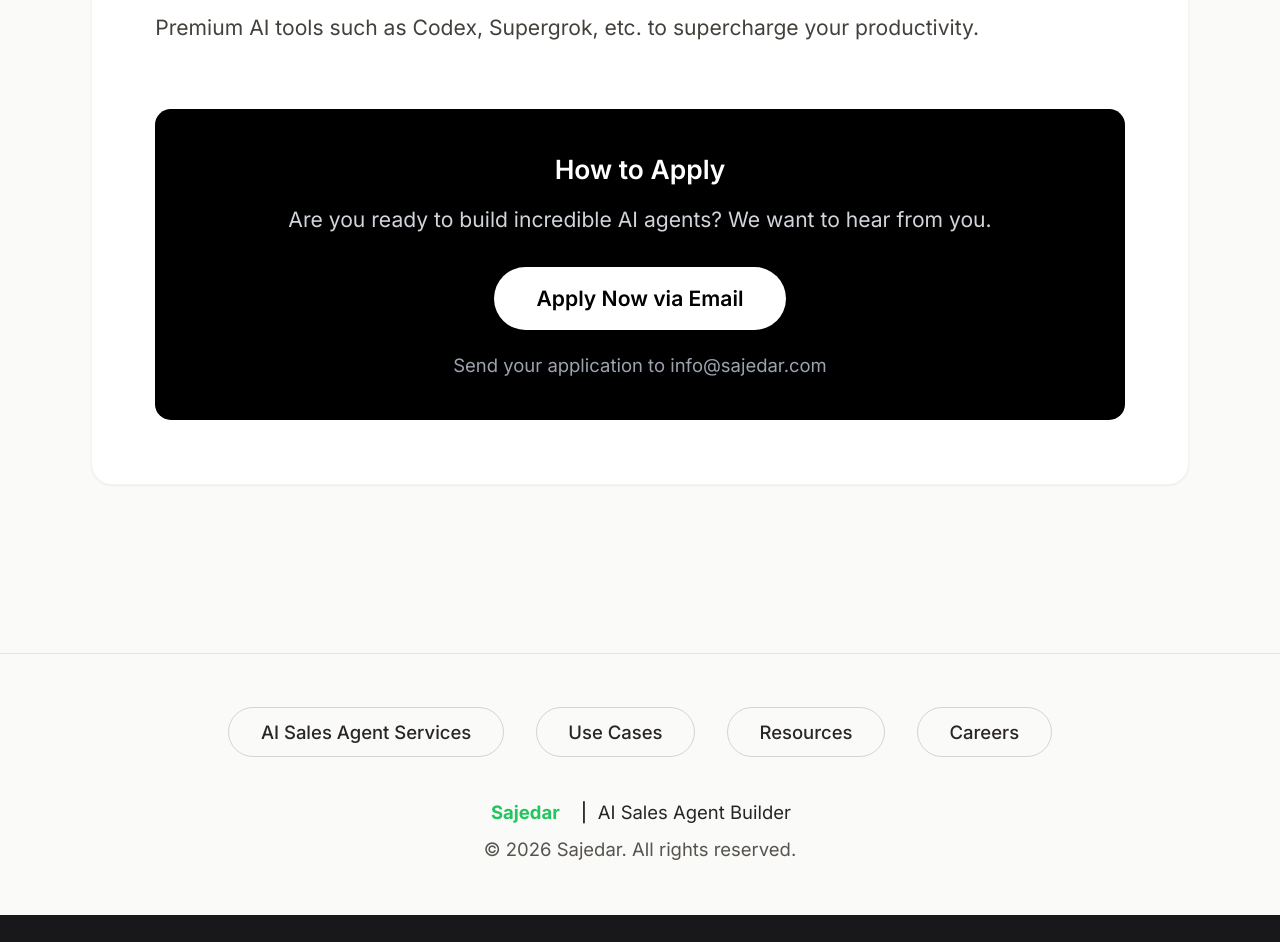
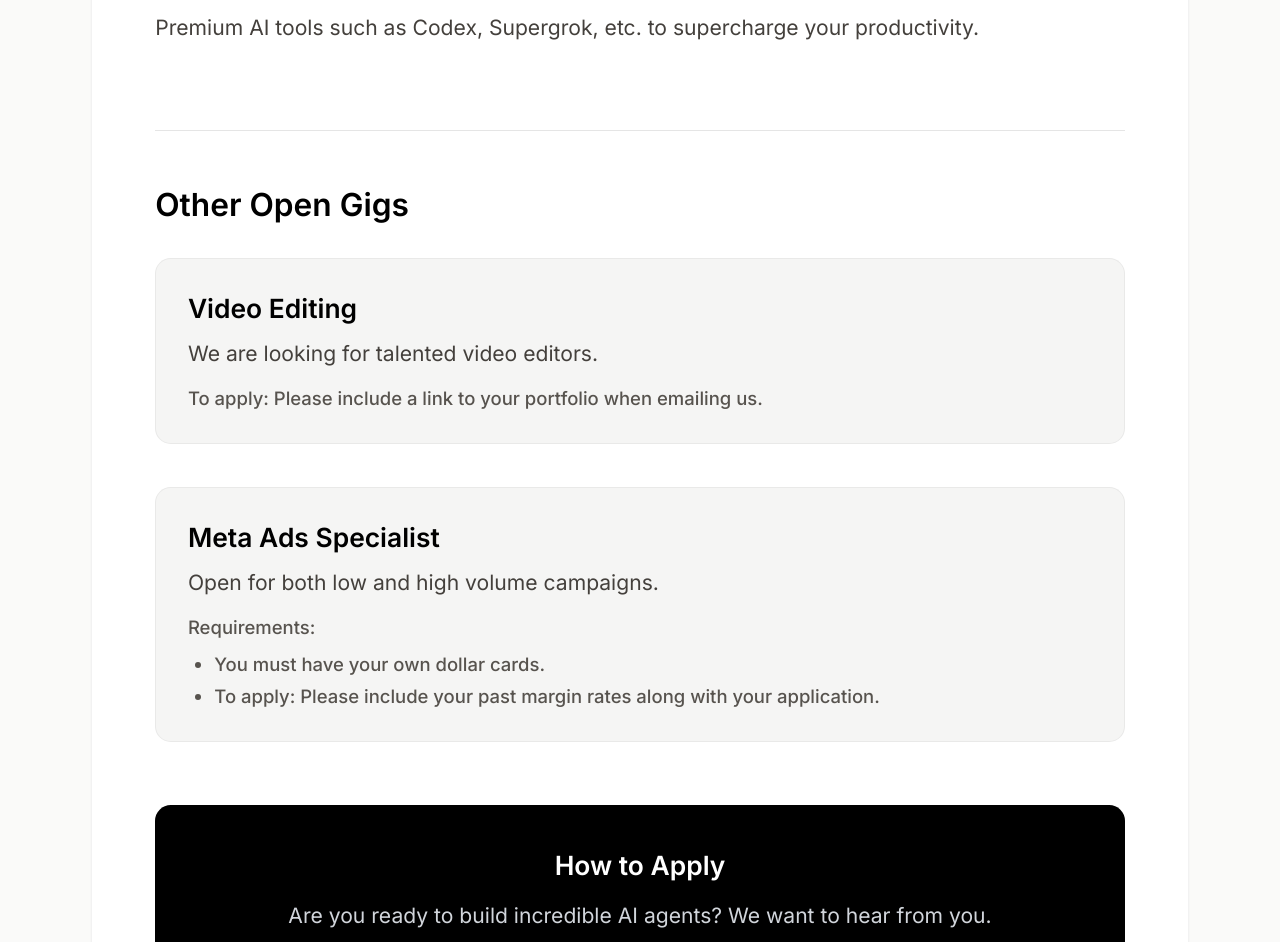
Before and after one commit to sehenagautam/sajedar-product-research, a Next.js app: page /career in a window 1280 px wide. Shown: the part 1720-2662 px from the top of the page. Before the commit the page ends 2635 px from the top, so only its background shows below. Built offline with nearby package versions, Linux system fonts and the light colour scheme.

Commit message:
Update career page with entry-level tag and other gigs

```diff
--- a/src/app/career/page.tsx
+++ b/src/app/career/page.tsx
@@ -23,7 +23,7 @@ export default function CareerPage() {
                                 <h2 className="text-2xl font-semibold text-black mb-2">Agent Engineer</h2>
                                 <div className="flex flex-wrap gap-3 text-sm font-medium">
                                     <span className="bg-[#f5f5f4] px-3 py-1 rounded-full text-[#44403c]">Part Time</span>
-                                    <span className="bg-[#f5f5f4] px-3 py-1 rounded-full text-[#44403c]">Minimal Experience</span>
+                                    <span className="bg-[#f5f5f4] px-3 py-1 rounded-full text-[#44403c]">Entry Level Only</span>
                                     <span className="bg-[#f5f5f4] px-3 py-1 rounded-full text-[#44403c]">Remote</span>
                                 </div>
                             </div>
@@ -83,6 +83,29 @@ export default function CareerPage() {
                             </section>
                         </div>
 
+                        <div className="mt-16 border-t border-black/10 pt-10">
+                            <h2 className="text-2xl font-semibold text-black mb-6">Other Open Gigs</h2>
+                            <div className="space-y-8">
+                                {/* Video Editing */}
+                                <div className="p-6 bg-[#f5f5f4] rounded-xl border border-[rgba(0,0,0,0.05)]">
+                                    <h3 className="text-xl font-semibold text-black mb-2">Video Editing</h3>
+                                    <p className="text-[#44403c] mb-3">We are looking for talented video editors.</p>
+                                    <p className="text-sm text-[#57534e] font-medium">To apply: Please include a link to your portfolio when emailing us.</p>
+                                </div>
+
+                                {/* Meta Ads */}
+                                <div className="p-6 bg-[#f5f5f4] rounded-xl border border-[rgba(0,0,0,0.05)]">
+                                    <h3 className="text-xl font-semibold text-black mb-2">Meta Ads Specialist</h3>
+                                    <p className="text-[#44403c] mb-3">Open for both low and high volume campaigns.</p>
+                                    <p className="text-sm text-[#57534e] mb-2 font-medium">Requirements:</p>
+                                    <ul className="list-disc pl-5 space-y-1 text-sm text-[#57534e] font-medium">
+                                        <li>You must have your own dollar cards.</li>
+                                        <li>To apply: Please include your past margin rates along with your application.</li>
+                                    </ul>
+                                </div>
+                            </div>
+                        </div>
+
                         <div className="mt-12 bg-black text-white p-8 rounded-xl text-center">
                             <h3 className="text-xl font-semibold mb-3">How to Apply</h3>
                             <p className="mb-6 text-gray-300">
```
